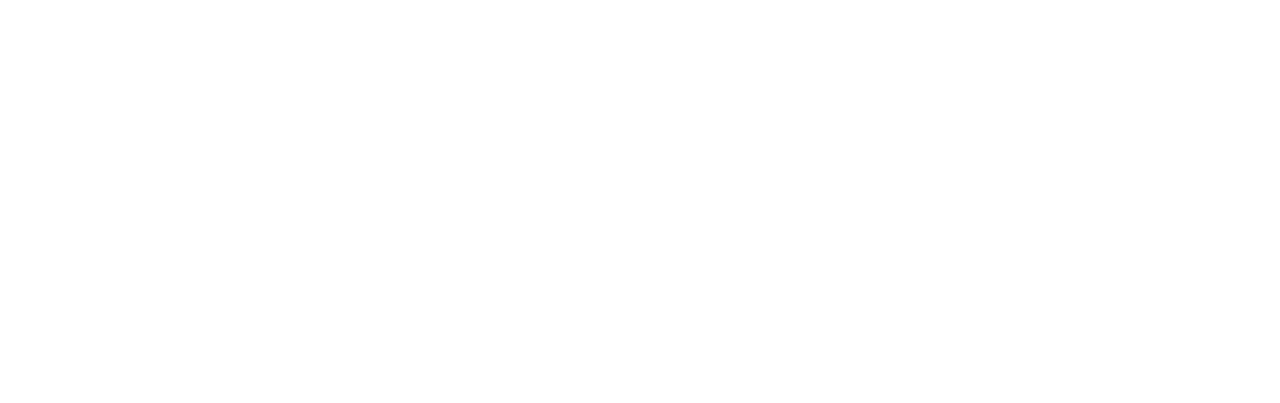
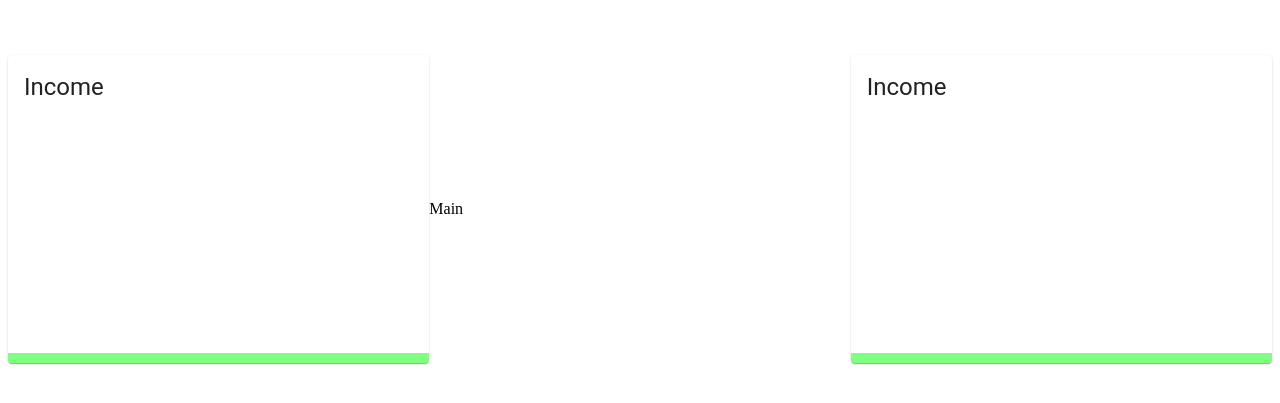
Before and after one commit to jason-nordheim/expense-tracker, a React (Create React App) app: page / in a window 1280 px wide. Shown: the part 199-602 px from the top of the page. Built offline with nearby package versions, Linux system fonts and the light colour scheme.

Commit message:
applied grid layout to root App.tsx comonent

```diff
--- a/src/components/App/App.tsx
+++ b/src/components/App/App.tsx
@@ -1,7 +1,26 @@
 import React from 'react'
+import Details from '../Details/Details'
+import { Grid } from '@material-ui/core'
 
 function App() {
-    return <div className="App"></div>
+    return (
+        <Grid
+            container
+            spacing={0}
+            alignItems="center"
+            style={{ height: '100vh' }}
+        >
+            <Grid item xs={12} sm={4}>
+                <Details />
+            </Grid>
+            <Grid item xs={12} sm={4}>
+                Main
+            </Grid>
+            <Grid item xs={12} sm={4}>
+                <Details />
+            </Grid>
+        </Grid>
+    )
 }
 
 export default App
```
